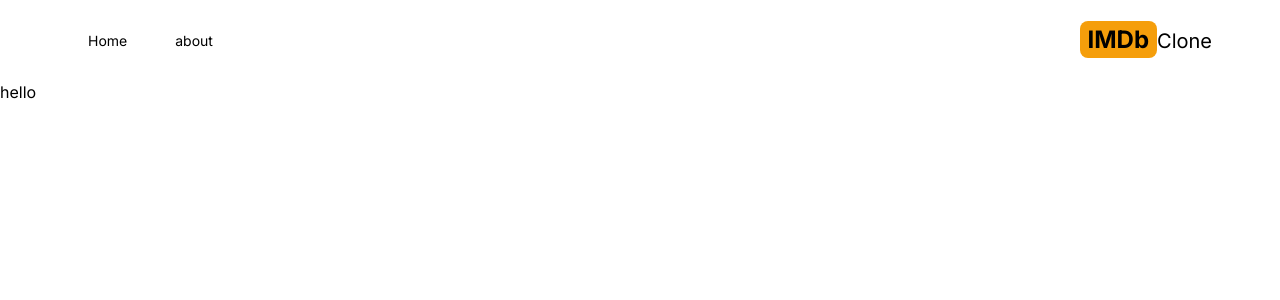
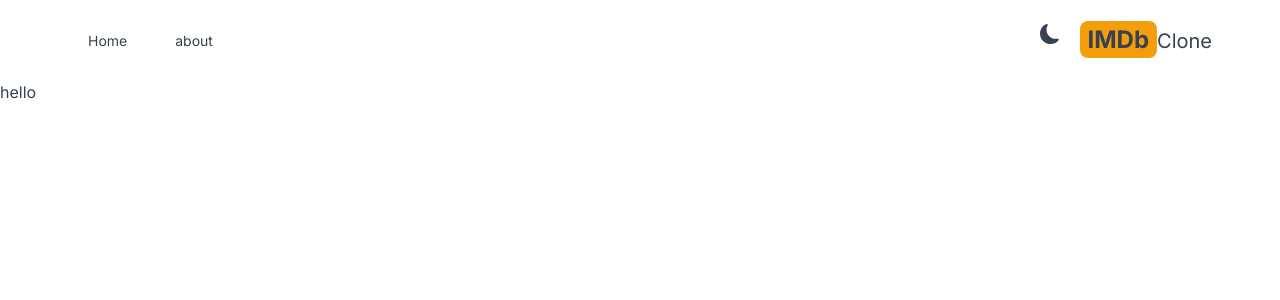
Before and after one commit to Anilparajuli4/next-imdb-clone, a Next.js app: page / in a window 1280 px wide. Shown: the top 300 px of the page. Built offline with nearby package versions, Linux system fonts and the light colour scheme.

Commit message:
creating dark mode

```diff
--- a/package.json
+++ b/package.json
@@ -10,6 +10,7 @@
   },
   "dependencies": {
     "next": "14.0.0",
+    "next-themes": "^0.2.1",
     "react": "^18",
     "react-dom": "^18",
     "react-icons": "^4.11.0"
--- /dev/null
+++ b/src/Component/DarkModeSwitch.jsx
@@ -0,0 +1,33 @@
+"use client";
+import { MdOutlineLightMode } from "react-icons/md";
+import { BsFillMoonFill } from "react-icons/bs";
+import { useTheme } from "next-themes";
+import { useEffect, useState } from "react";
+
+function DarkModeSwitch() {
+  const [mounted, setMounted] = useState(false);
+  const { systemTheme, theme, setTheme } = useTheme();
+  const currentTheme = theme === "system" ? systemTheme : theme;
+
+  useEffect(() => {
+    setMounted(true);
+  }, []);
+  return (
+    <>
+      {mounted &&
+        (currentTheme === "dark" ? (
+          <MdOutlineLightMode
+            className="text-xl cursor-pointer hover:text-amber-500"
+            onClick={() => setTheme("light")}
+          />
+        ) : (
+          <BsFillMoonFill
+            className="text-xl cursor-pointer hover:text-amber-500"
+            onClick={() => setTheme("dark")}
+          />
+        ))}
+    </>
+  );
+}
+
+export default DarkModeSwitch;
--- a/src/Component/Header.jsx
+++ b/src/Component/Header.jsx
@@ -1,8 +1,8 @@
-import React from "react";
 import MenuItem from "./MenuItem";
 import { AiFillHome } from "react-icons/ai";
 import { BsInfoCircleFill } from "react-icons/bs";
 import Link from "next/link";
+import DarkModeSwitch from "./DarkModeSwitch";
 
 function Header() {
   return (
@@ -11,7 +11,8 @@
         <MenuItem title="Home" address="/" Icon={AiFillHome} />
         <MenuItem title="about" address="/about" Icon={BsInfoCircleFill} />
       </div>
-      <div>
+      <div className="flex item-center space-x-5">
+        <DarkModeSwitch />
         <Link href="/">
           <h2 className="text-2xl">
             <span className="bold bg-amber-500 py-1 px-2 rounded-lg font-bold">
--- /dev/null
+++ b/src/Providers.jsx
@@ -0,0 +1,15 @@
+"use client";
+import { ThemeProvider } from "next-themes";
+import React from "react";
+
+export default function Providers({ children }) {
+  return (
+    <div>
+      <ThemeProvider enableSystem={true} attribute="class">
+        <div className="dark:bg-gray-700 dark:text-gray-200 text-gray-700 transition-colors duration-300 min-h-screen select-none">
+          {children}
+        </div>
+      </ThemeProvider>
+    </div>
+  );
+}
--- a/src/app/layout.js
+++ b/src/app/layout.js
@@ -1,6 +1,7 @@
 import { Inter } from 'next/font/google'
 import './globals.css'
 import Header from '@/Component/Header'
+import Providers from '@/Providers'
 
 const inter = Inter({ subsets: ['latin'] })
 
@@ -14,9 +15,11 @@
     <html lang="en">
 
       <body className={inter.className}>
-        <Header />
-
-        {children}</body>
+        <Providers>
+          <Header />
+          {children}
+        </Providers>
+      </body>
     </html>
   )
 }
--- a/tailwind.config.js
+++ b/tailwind.config.js
@@ -11,4 +11,5 @@
     },
   },
   plugins: [],
+  darkMode: "class",
 }
```
Also changed, not shown: 1 other file (tests, documents, lock files or other folders).
